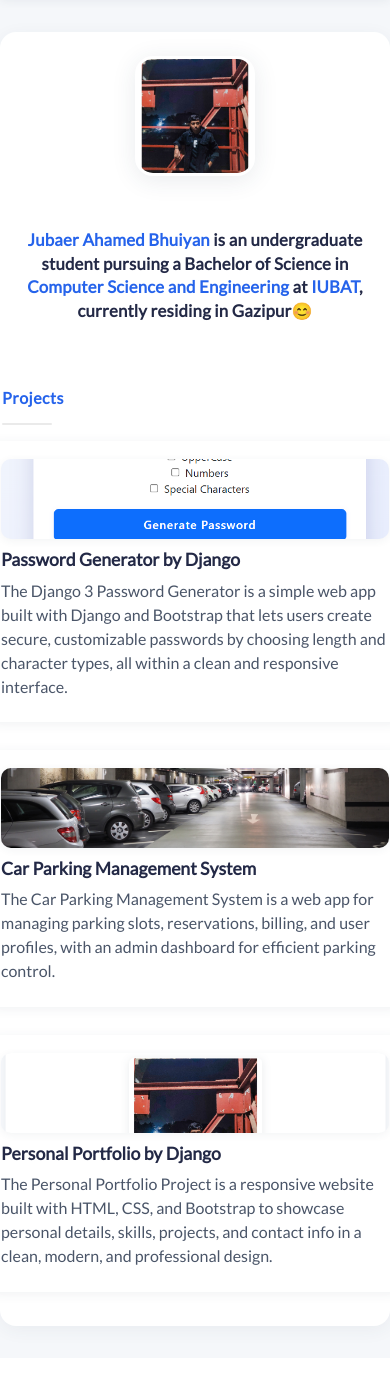
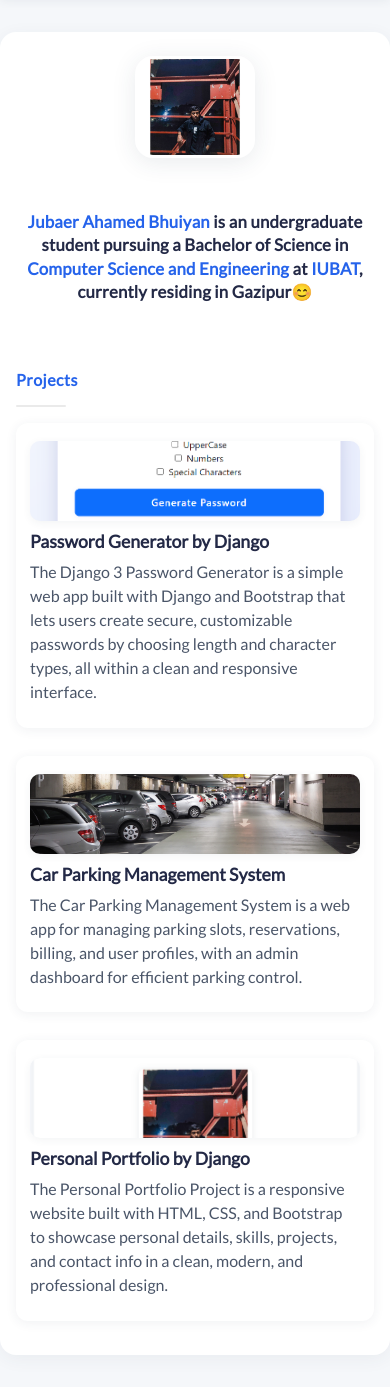
Before and after one commit to jubaer-bhuiyan/Personal-Portfolio-Project, a Django app: page / in a window 390 px wide. Shown: the part 136-1523 px from the top of the page. Before the commit the page ends 1473 px from the top, so only its background shows below. Run offline with Django 4.2, Linux system fonts and the light colour scheme; data comes from the database, SQL or seed files in the repository; both versions use the stored data as it was after the commit; some libraries are stand-ins or nearby versions.

Commit message:
Final Project

```diff
--- a/portfolio/static/portfolio/custom.css
+++ b/portfolio/static/portfolio/custom.css
@@ -228,3 +228,36 @@
         height: 80px;
     }
 }
+@media (max-width: 768px) {
+    .container {
+        padding: 8px 16px 6px 16px; /* More space left/right */
+    }
+    .col-12, .col-lg-4, .col-md-6 {
+        padding-left: 8px;
+        padding-right: 8px;
+    }
+    img, .img-fluid, .profile-picture {
+        max-width: 100%;
+        height: auto;
+        display: block;
+    }
+}
+@media (max-width: 768px) {
+    .container {
+        padding-left: 16px;
+        padding-right: 16px;
+    }
+    .row {
+        margin-left: 0;
+        margin-right: 0;
+    }
+    [class*="col-"] {
+        padding-left: 8px;
+        padding-right: 8px;
+    }
+    img, .img-fluid, .profile-picture {
+        max-width: 100%;
+        height: auto;
+        display: block;
+    }
+}
--- a/portfolio/templates/portfolio/home.html
+++ b/portfolio/templates/portfolio/home.html
@@ -18,9 +18,9 @@
 
 <h2 class="mt-5">Projects</h2>
 <hr>
-<div class="row">
+<div class="row justify-content-center">
   {% for project in projects %}
-  <div class="col-lg-4 col-md-6">
+  <div class="col-lg-4 col-md-6 col-12">
 
     {% if project.url %}
     <a href="{{ project.url }}">
```
Also changed, not shown: db.sqlite3 (added).
